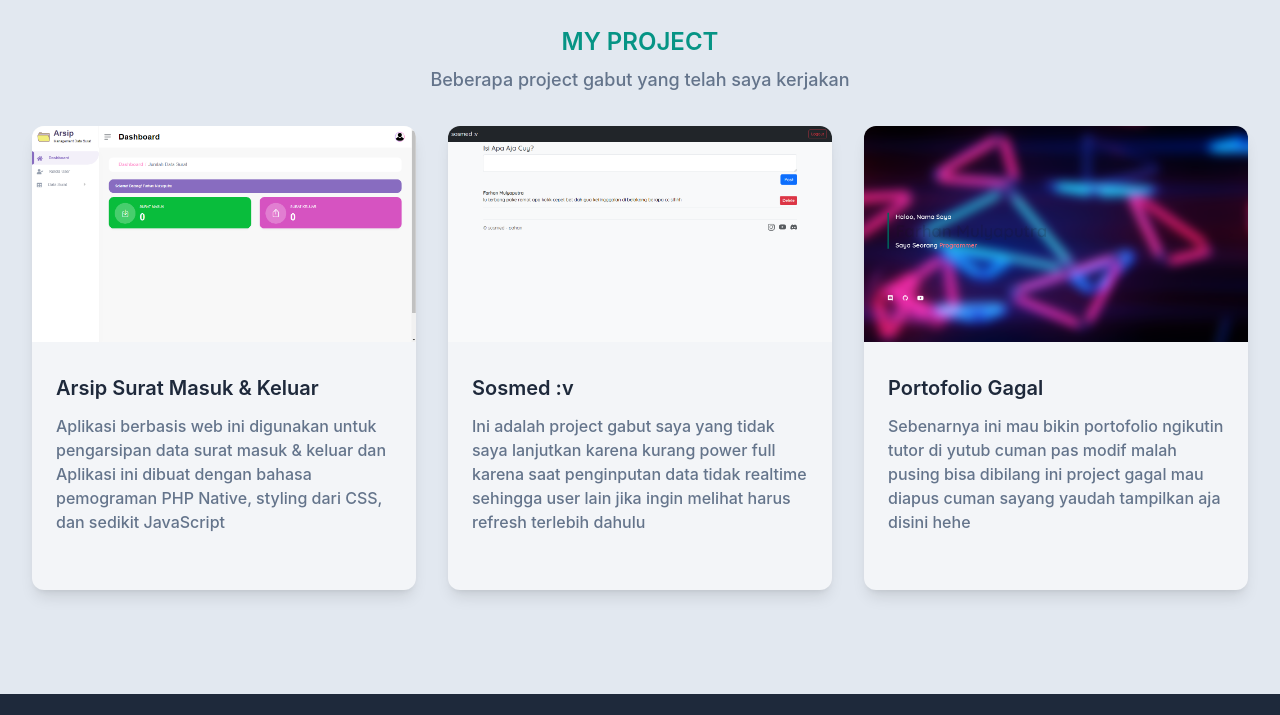
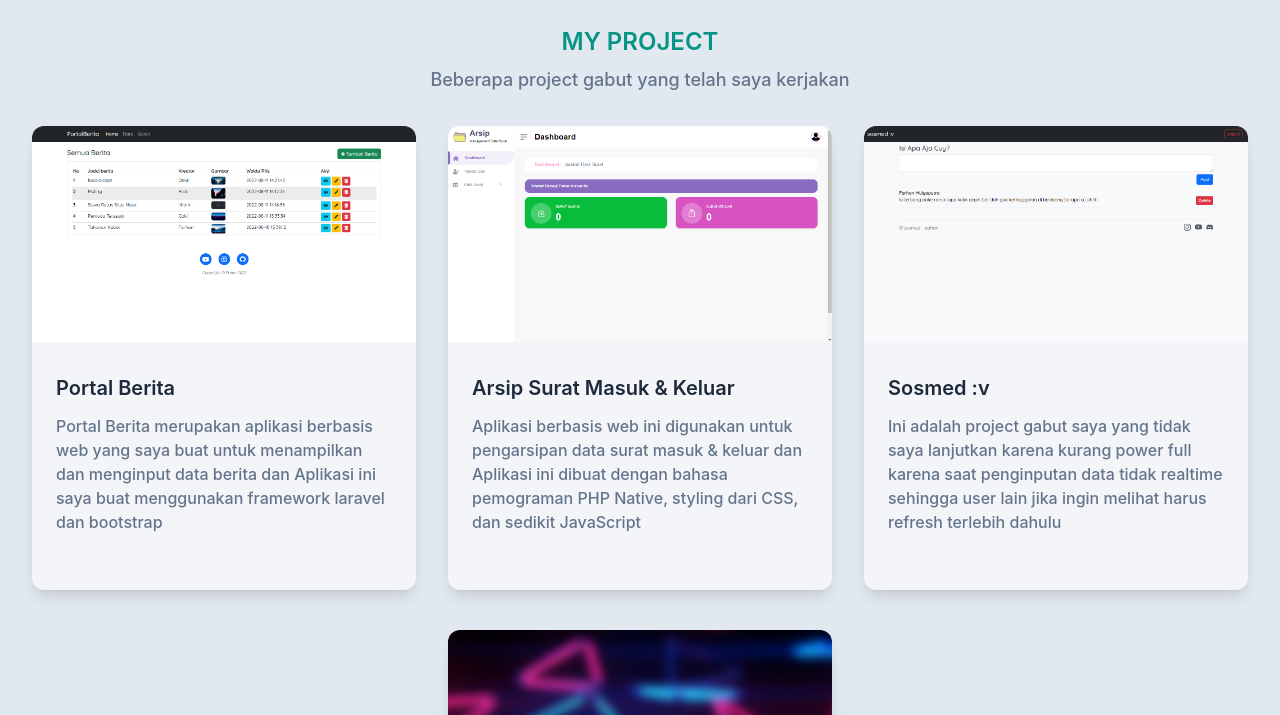
Before and after one commit to frhnn772/Portofolio-With-TailwindCSS, a website: page index.html in a window 1280 px wide. Shown: the part 1210-1925 px from the top of the page. Drawn offline with nearby package versions, Linux system fonts and the light colour scheme.

Commit message:
tambah project

```diff
--- a/index.html
+++ b/index.html
@@ -106,6 +106,15 @@
         <div class="flex flex-wrap justify-center">
             <div class="w-full px-4 lg:w-1/2 xl:w-1/3 ">
                 <div class="bg-white dark:bg-dark rounded-xl shadow-lg overflow-hidden mb-10 hover:ring-2 hover:ring-primary dark:hover:ring-primarydark duration-300 ease-in hover:-translate-y-1">
+                    <img src="dist/img/project/portal-berita.PNG" alt="" class="w-full">
+                    <div class="py-8 px-6">
+                        <a href="https://github.com/frhnn772/portal-berita" target="_blank" class="block mb-3 font-semibold text-xl text-dark dark:text-white hover:text-primary dark:hover:text-primarydark truncate ">Portal Berita</a>
+                        <p class="font-medium text-base text-secondary dark:text-secondarydark mb-6">Portal Berita merupakan aplikasi berbasis web yang saya buat untuk menampilkan dan menginput data berita dan Aplikasi ini saya buat menggunakan framework laravel dan bootstrap</p>
+                    </div>
+                </div>
+            </div>
+            <div class="w-full px-4 lg:w-1/2 xl:w-1/3 ">
+                <div class="bg-white dark:bg-dark rounded-xl shadow-lg overflow-hidden mb-10 hover:ring-2 hover:ring-primary dark:hover:ring-primarydark duration-300 ease-in hover:-translate-y-1">
                     <img src="dist/img/project/arsipan.PNG" alt="" class="w-full">
                     <div class="py-8 px-6">
                         <a href="https://arsipan.000webhostapp.com" target="_blank" class="block mb-3 font-semibold text-xl text-dark dark:text-white hover:text-primary dark:hover:text-primarydark truncate ">Arsip Surat Masuk & Keluar</a>
```
Also changed, not shown: dist/img/project/portal-berita.PNG (added).
